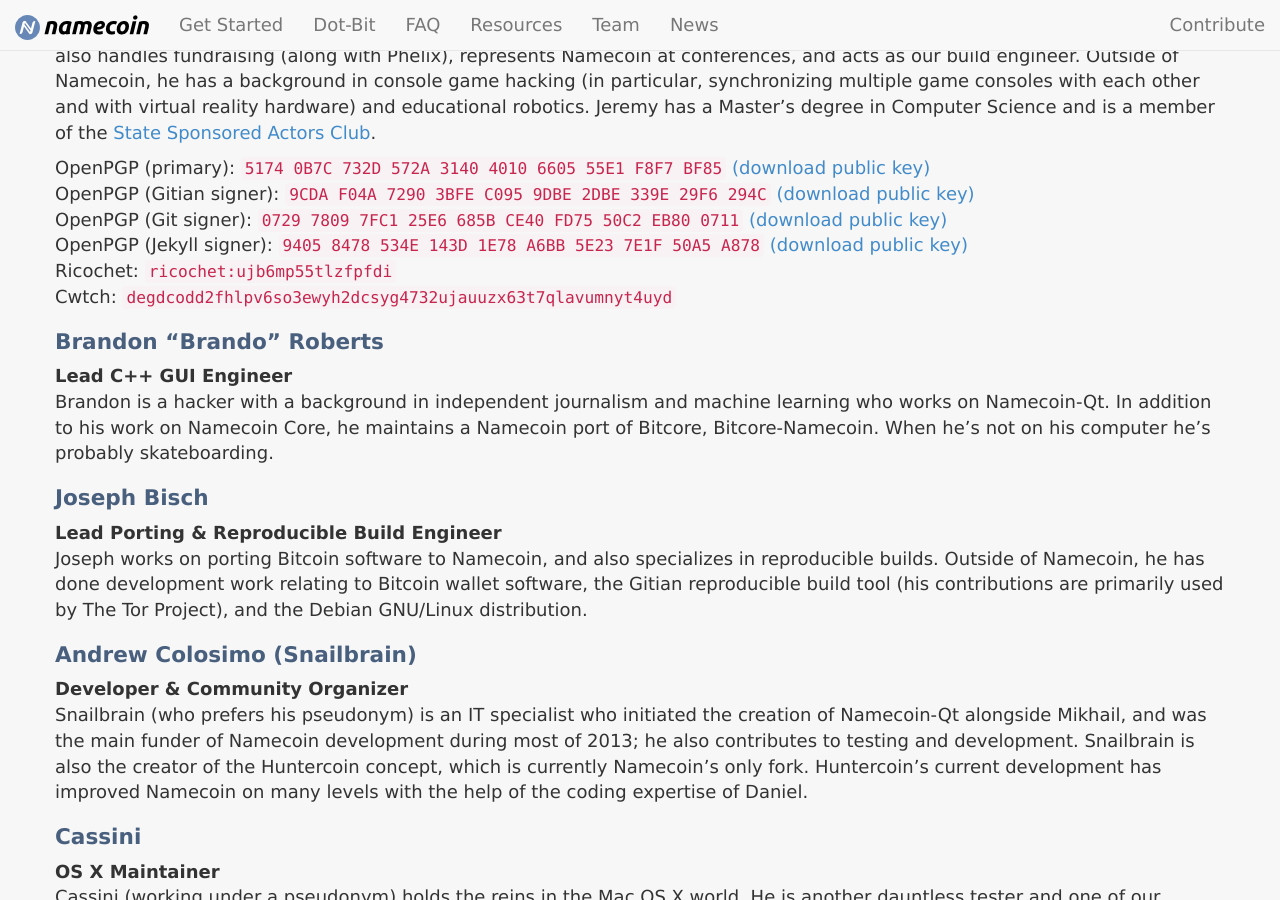
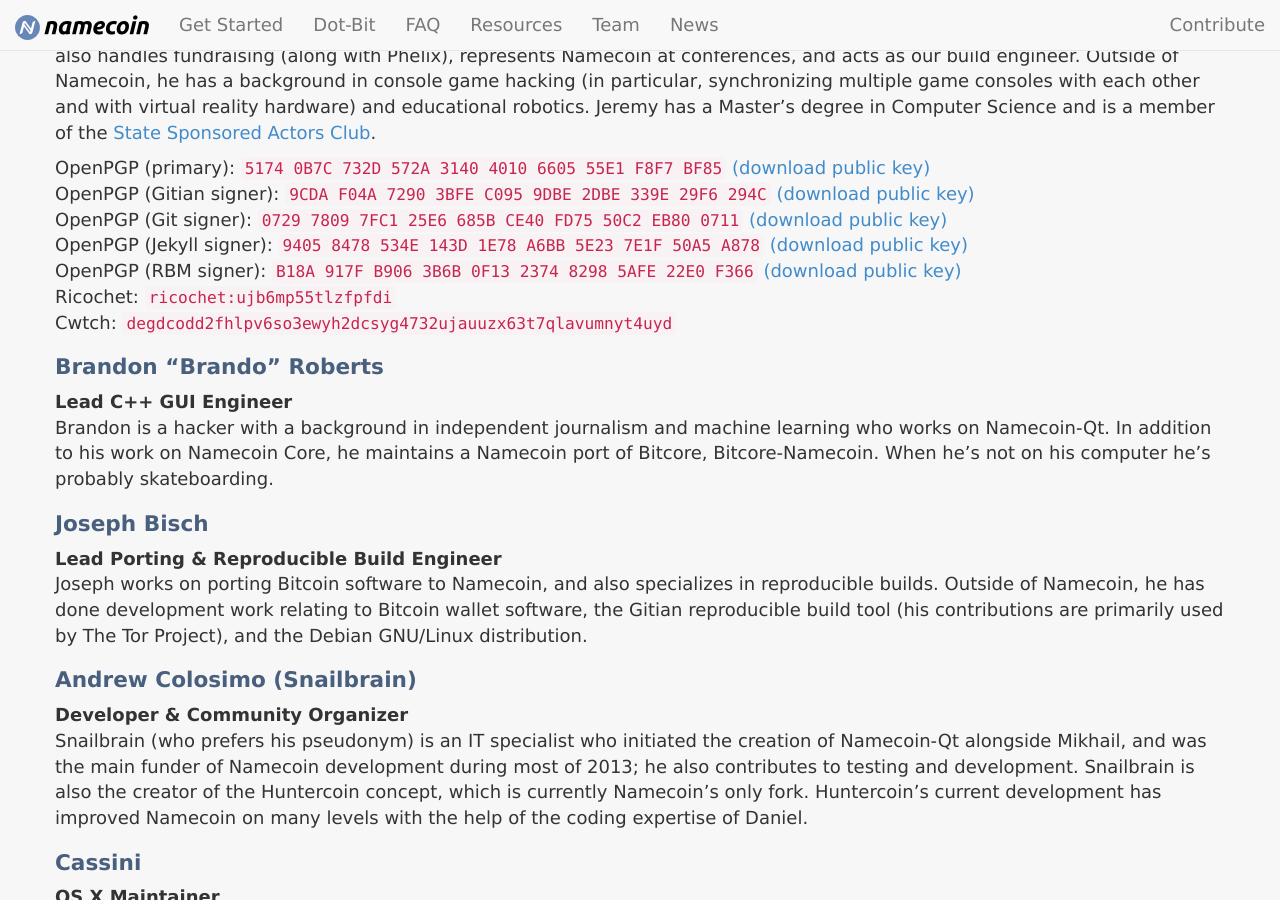
Before and after one commit to JeremyRand/namecoin.org, a Jekyll site: the page built from team/index.md, in a window 1280 px wide and 900 px high, scrolled down 999 px. Built offline with Jekyll 4.4.1, drawn with Linux system fonts in a browser that asks for light colours.

Commit message:
Add Jeremy's new RBM signing key

```diff
--- a/team/index.md
+++ b/team/index.md
@@ -28,6 +28,7 @@ OpenPGP (primary): `5174 0B7C 732D 572A 3140 4010 6605 55E1 F8F7 BF85` [(downloa
 OpenPGP (Gitian signer): `9CDA F04A 7290 3BFE C095 9DBE 2DBE 339E 29F6 294C` [(download public key)]({{ "/JeremyRand-Gitian.asc" | relative_url }})<br>
 OpenPGP (Git signer): `0729 7809 7FC1 25E6 685B CE40 FD75 50C2 EB80 0711` [(download public key)]({{ "/JeremyRand-Git.asc" | relative_url }})<br>
 OpenPGP (Jekyll signer): `9405 8478 534E 143D 1E78  A6BB 5E23 7E1F 50A5 A878` [(download public key)]({{ "/JeremyRand-Jekyll.asc" | relative_url }})<br>
+OpenPGP (RBM signer): `B18A 917F B906 3B6B 0F13  2374 8298 5AFE 22E0 F366` [(download public key)]({{ "/JeremyRand-RBM.asc" | relative_url }})<br>
 Ricochet: `ricochet:ujb6mp55tlzfpfdi`<br>
 Cwtch: `degdcodd2fhlpv6so3ewyh2dcsyg4732ujauuzx63t7qlavumnyt4uyd`
 
```
Also changed, not shown: 1 other file.
